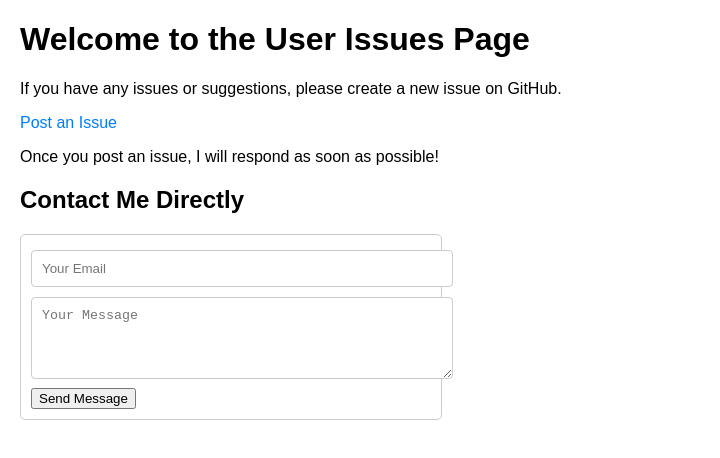
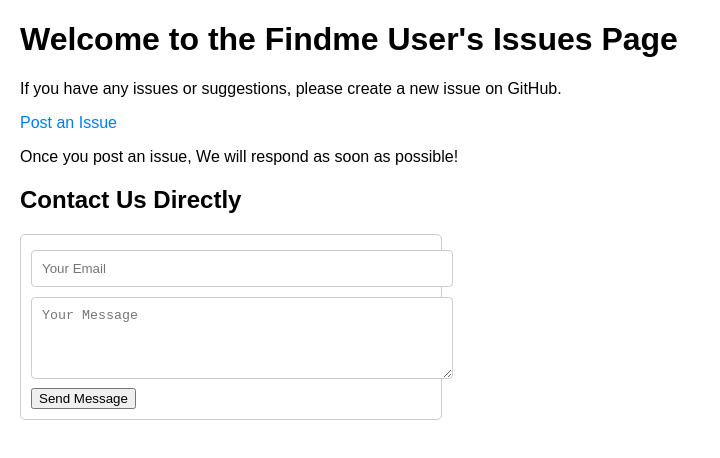
Before and after one commit to deno34/Findme-Support-Team, a plain HTML site: page index.html in a window 1280 px wide. Shown: the whole page, without its empty margins (0-720 px from the left). Drawn offline with Linux system fonts and the light colour scheme.

Commit message:
Update index.html

```diff
--- a/index.html
+++ b/index.html
@@ -30,12 +30,12 @@
     </style>
 </head>
 <body>
-    <h1>Welcome to the User Issues Page</h1>
+    <h1>Welcome to the Findme User's Issues Page</h1>
     <p>If you have any issues or suggestions, please create a new issue on GitHub.</p>
     <a href="https://github.com/yourusername/user-issues/issues" target="_blank">Post an Issue</a>
-    <p>Once you post an issue, I will respond as soon as possible!</p>
+    <p>Once you post an issue, We will respond as soon as possible!</p>
 
-    <h2>Contact Me Directly</h2>
+    <h2>Contact Us Directly</h2>
     <form id="contact-form">
         <input type="email" id="user-email" placeholder="Your Email" required>
         <textarea id="user-message" placeholder="Your Message" rows="4" required></textarea>
```
